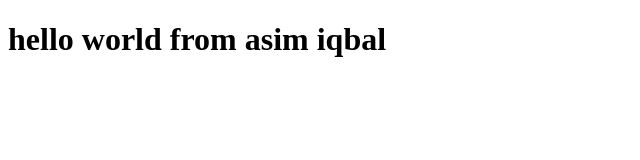
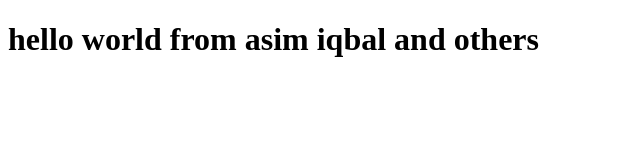
Before and after one commit to Asim-Iqbal13/Bootcamp2020samle, a plain HTML site: page index.html in a window 1280 px wide. Shown: the whole page, without its empty margins (0-640 px from the left). Drawn offline with Linux system fonts and the light colour scheme.

Commit message:
Update index.html

```diff
--- a/index.html
+++ b/index.html
@@ -7,6 +7,6 @@
     <title>Document</title>
 </head>
 <body>
-    <h1>hello world from asim iqbal</h1>
+    <h1>hello world from asim iqbal and others</h1>
 </body>
 </html>
```
